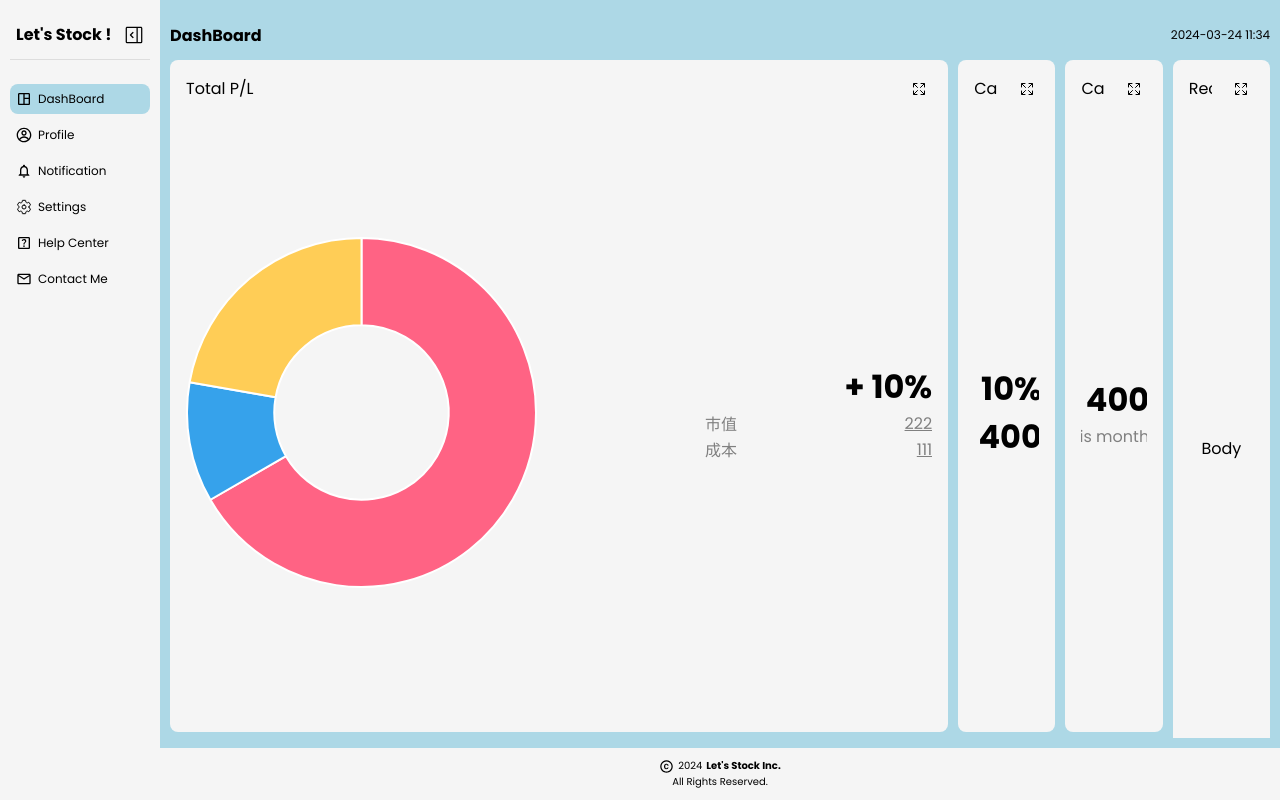
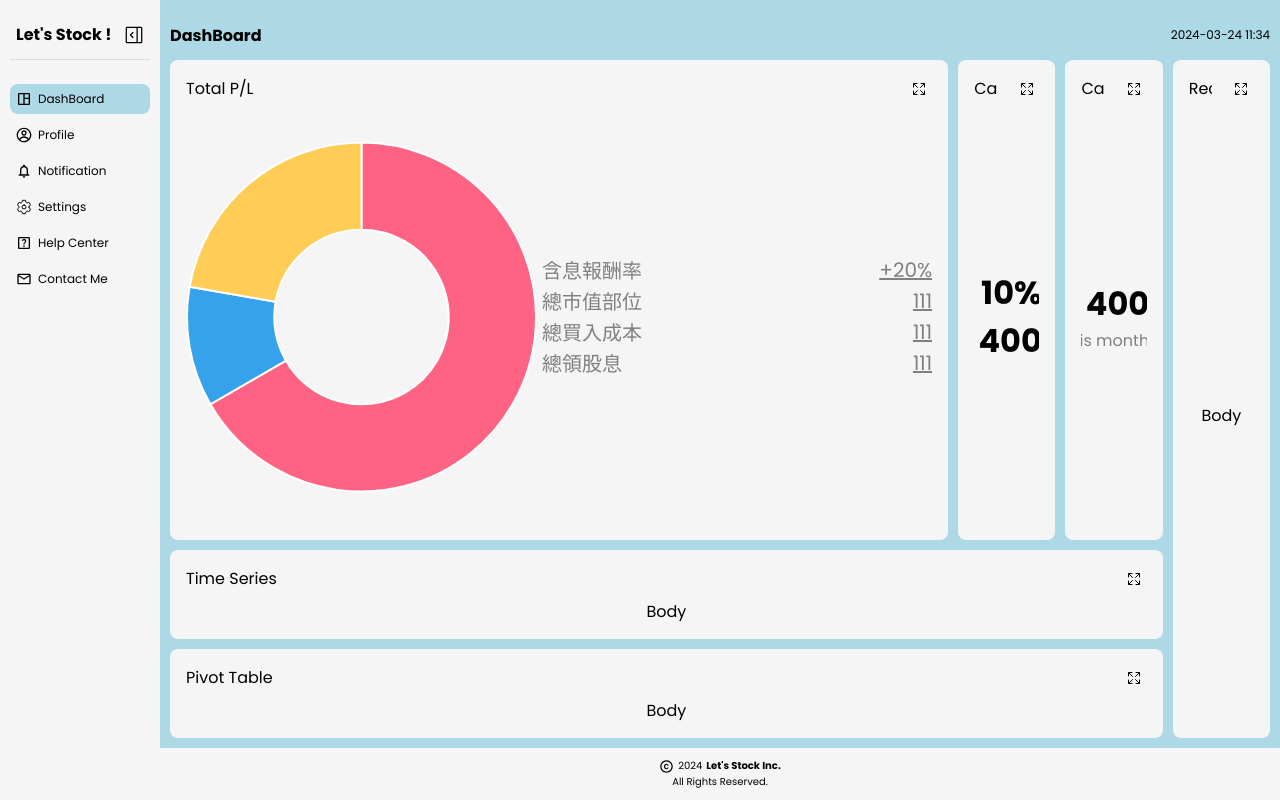
Before and after one commit to allenyummy/lets-stock-frontend, a React (Create React App) app: page /home in a window 1280 px wide. Both pictures are taken after a click on the icon 378 px from the left and 88 px from the top of the page. Built offline with nearby package versions, Linux system fonts and the light colour scheme.

Commit message:
feat: renovate total pl (#23)

```diff
--- a/src/components/DashBoard/DashBoard.css
+++ b/src/components/DashBoard/DashBoard.css
@@ -52,22 +52,22 @@
   }
 
   &.expanded-totalPL {
-    grid-template-rows: minmax(42rem, 5fr) minmax(0.5rem, 1fr) minmax(0.5rem, 1fr) minmax(0.5rem, 1fr) minmax(0.5rem, 1fr);
-    grid-template-columns: minmax(42rem, 8fr) minmax(2rem, 1fr) minmax(2rem, 1fr) minmax(2rem, 1fr);
+    grid-template-rows: minmax(30rem, 5fr) minmax(0.5rem, 1fr) minmax(0.5rem, 1fr) minmax(0.5rem, 1fr) minmax(0.5rem, 1fr);
+    grid-template-columns: minmax(30rem, 8fr) minmax(2rem, 1fr) minmax(2rem, 1fr) minmax(2rem, 1fr);
   }
 
   &.expanded-calendarPL {
-    grid-template-rows: minmax(42rem, 5fr) minmax(0.5rem, 1fr) minmax(0.5rem, 1fr) minmax(0.5rem, 1fr) minmax(0.5rem, 1fr);
-    grid-template-columns: minmax(2rem, 1fr) minmax(42rem, 8fr) minmax(2rem, 1fr) minmax(2rem, 1fr);
+    grid-template-rows: minmax(30rem, 5fr) minmax(0.5rem, 1fr) minmax(0.5rem, 1fr) minmax(0.5rem, 1fr) minmax(0.5rem, 1fr);
+    grid-template-columns: minmax(2rem, 1fr) minmax(30rem, 8fr) minmax(2rem, 1fr) minmax(2rem, 1fr);
   }
 
   &.expanded-calendarDividend {
-    grid-template-rows: minmax(42rem, 5fr) minmax(0.5rem, 1fr) minmax(0.5rem, 1fr) minmax(0.5rem, 1fr) minmax(0.5rem, 1fr);
-    grid-template-columns: minmax(2rem, 1fr) minmax(2rem, 1fr) minmax(42rem, 8fr) minmax(2rem, 1fr);
+    grid-template-rows: minmax(30rem, 5fr) minmax(0.5rem, 1fr) minmax(0.5rem, 1fr) minmax(0.5rem, 1fr) minmax(0.5rem, 1fr);
+    grid-template-columns: minmax(2rem, 1fr) minmax(2rem, 1fr) minmax(30rem, 8fr) minmax(2rem, 1fr);
   }
 
   &.expanded-timeSeries {
-    grid-template-rows: minmax(3rem, 1fr) minmax(41rem, 5fr) minmax(1rem, 1fr) minmax(1rem, 1fr) minmax(1rem, 1fr);
+    grid-template-rows: minmax(3rem, 1fr) minmax(30rem, 5fr) minmax(1rem, 1fr) minmax(1rem, 1fr) minmax(1rem, 1fr);
     grid-template-columns: minmax(5rem, 1fr) minmax(5rem, 1fr) minmax(5rem, 1fr) minmax(5rem, 1fr);
     grid-template-areas:
       'totalPL calendarPL calendarDividend recentTransaction'
@@ -78,7 +78,7 @@
   }
 
   &.expanded-pivotTable {
-    grid-template-rows: minmax(3rem, 1fr) minmax(1rem, 1fr) minmax(1rem, 1fr) minmax(38rem, 1fr) minmax(5rem, 1fr);
+    grid-template-rows: minmax(3rem, 1fr) minmax(1rem, 1fr) minmax(1rem, 1fr) minmax(30rem, 1fr) minmax(5rem, 1fr);
     grid-template-columns: minmax(5rem, 1fr) minmax(5rem, 1fr) minmax(5rem, 1fr) minmax(5rem, 1fr);
     grid-template-areas:
       'totalPL calendarPL calendarDividend recentTransaction'
@@ -90,7 +90,7 @@
 
   &.expanded-recentTransaction {
     grid-template-rows: minmax(5rem, 1fr) minmax(5rem, 1fr) minmax(5rem, 1fr) minmax(5rem, 1fr) minmax(5rem, 1fr);
-    grid-template-columns: minmax(5rem, 1fr) minmax(5rem, 1fr) minmax(38rem, 1fr) minmax(5rem, 1fr);
+    grid-template-columns: minmax(5rem, 1fr) minmax(5rem, 1fr) minmax(30rem, 1fr) minmax(5rem, 1fr);
     grid-template-areas:
     'totalPL recentTransaction recentTransaction recentTransaction'
     'calendarPL recentTransaction recentTransaction recentTransaction'
--- a/src/components/DashBoard/components/TotalPL/TotalPL.css
+++ b/src/components/DashBoard/components/TotalPL/TotalPL.css
@@ -67,19 +67,9 @@
 .total-pl-container > .body > .description {
   display: flex;
   flex-direction: column;
-  justify-content: flex-end;
-  align-items: flex-end;
+  justify-content: center;
+  align-items: center;
   width: 100%;
-
-  .percentage {
-    display: flex;
-    justify-content: flex-end;
-    align-items: flex-end;
-    width: 100%;
-    font-weight: bold;
-    font-size: 2rem;
-    white-space: nowrap;
-  }
 
   .number {
     display: flex;
@@ -89,11 +79,11 @@
 
     .label {
       display: flex;
-      justify-content: flex-end;
+      justify-content: flex-start;
       align-items: flex-end;
       width: 100%;
       color: gray;
-      font-size: 1rem;
+      font-size: 1.25rem;
     }
 
     .value {
@@ -102,7 +92,7 @@
       align-items: flex-end;
       width: 100%;
       color: gray;
-      font-size: 1rem;
+      font-size: 1.25rem;
       text-decoration: underline;
     }
   }
--- a/src/components/DashBoard/components/TotalPL/TotalPL.tsx
+++ b/src/components/DashBoard/components/TotalPL/TotalPL.tsx
@@ -62,20 +62,34 @@ const TotalPL = ({ expanded, onClickExpandButton }: Props) => {
         </div>
       </div>
 
-      <div className="body">
-        <div className="canvas">
-          <Doughnut data={data} options={options} />
-        </div>
+      <div className='body'>
+        {expanded && (
+          <div className="canvas">
+            <Doughnut data={data} options={options} />
+          </div>
+        )}
+
         <div className="description">
-          <div className="percentage">+ 10%</div>
           <div className="number">
-            <div className="label">市值</div>
-            <div className="value">{expanded ? 222 : 10}</div>
+            <div className="label">含息報酬率</div>
+            <div className="value">+20%</div>
           </div>
           <div className="number">
-            <div className="label">成本</div>
+            <div className="label">總市值部位</div>
             <div className="value">111</div>
           </div>
+          {expanded && (
+            <div className="number">
+              <div className="label">總買入成本</div>
+              <div className="value">111</div>
+            </div>
+          )}
+          {expanded && (
+            <div className="number">
+              <div className="label">總領股息</div>
+              <div className="value">111</div>
+            </div>
+          )}
         </div>
       </div>
     </div>
```
